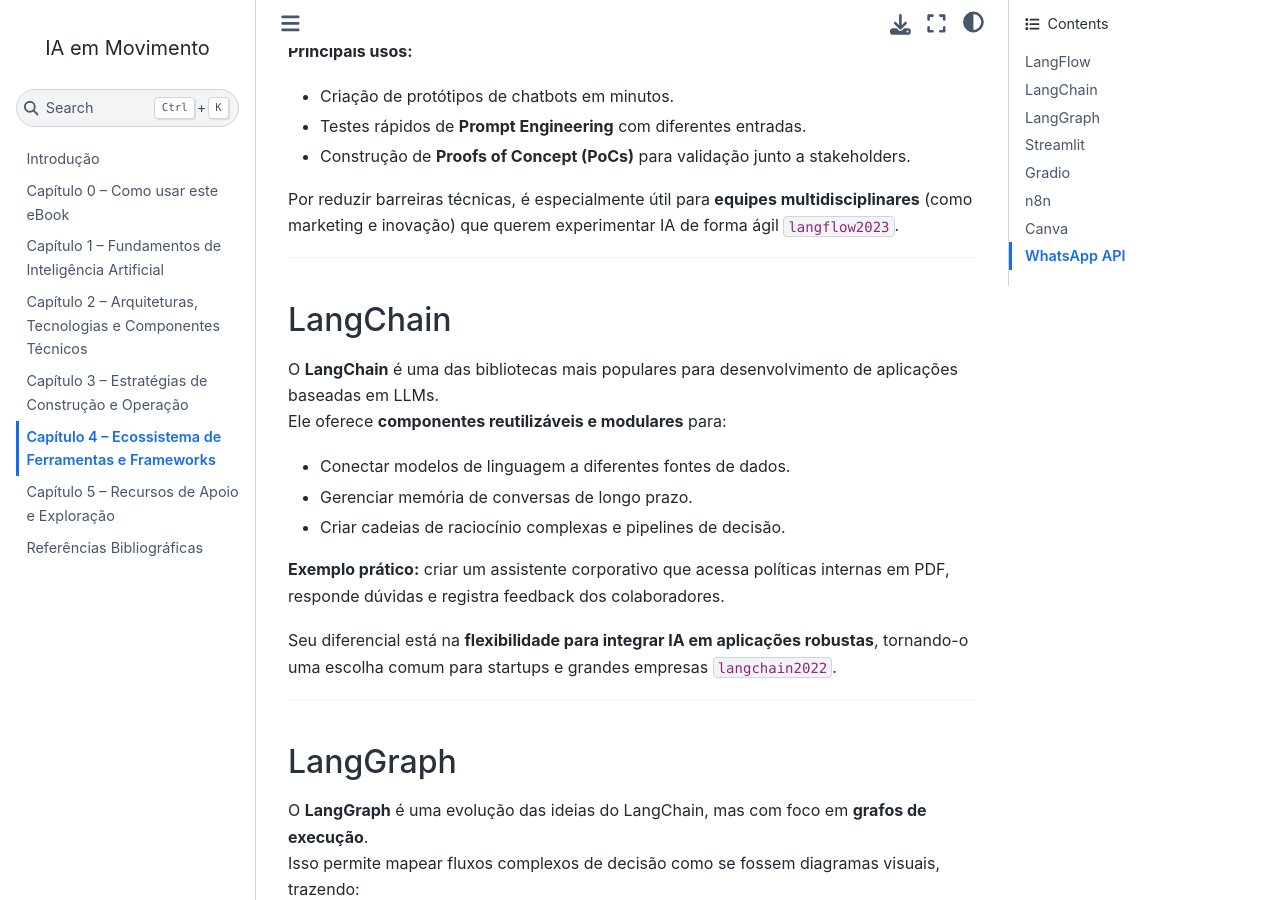
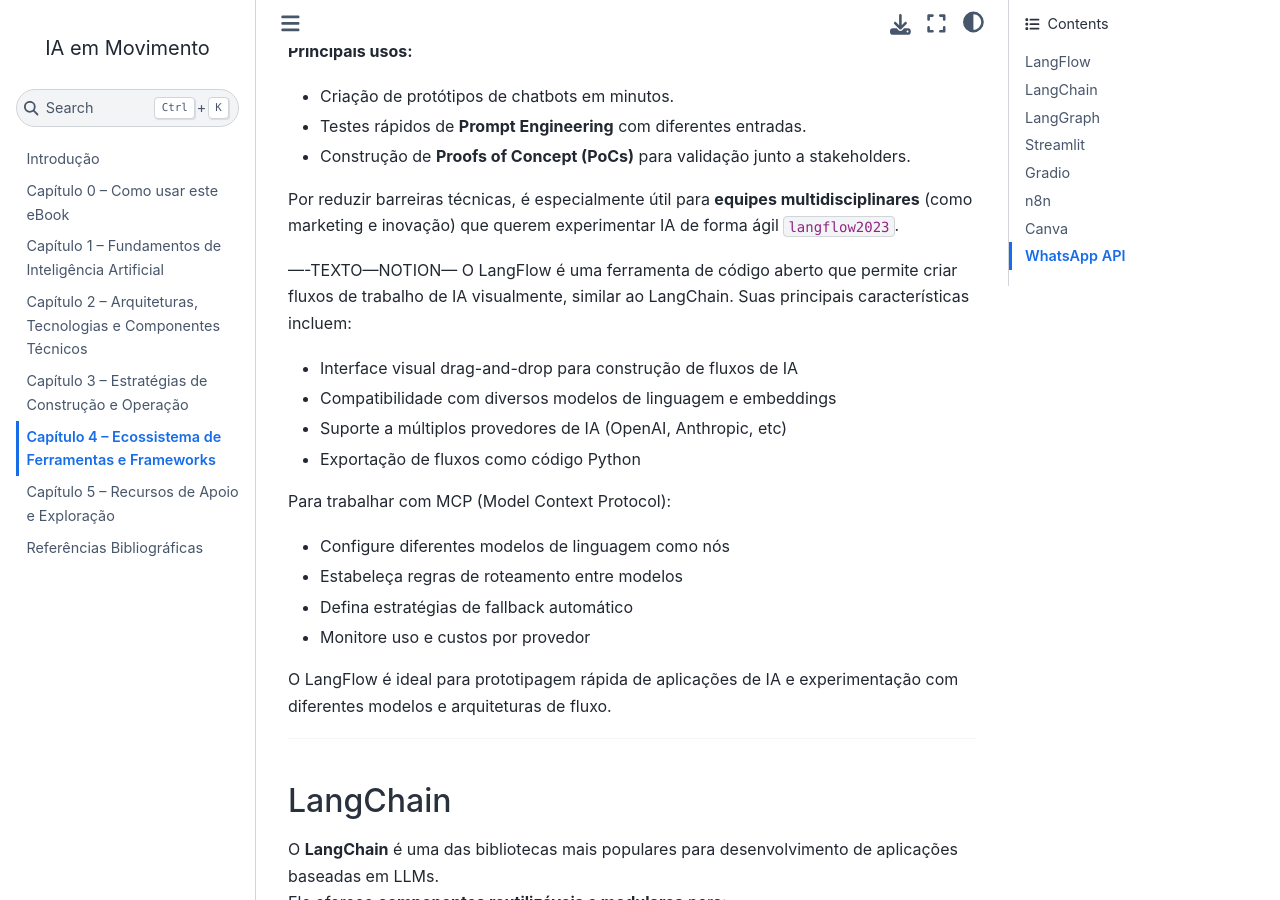
Before and after one commit to unb-lamfo-negocios-ai/LivroIAemMovimento, a Jupyter Book: the page built from capitulos/cap4.md, in a window 1280 px wide and 900 px high, scrolled down 587 px. Built offline with Jupyter Book 1.0.4 settings and Sphinx 7.4.7 and the Sphinx Book theme 1.1.4, drawn with Linux system fonts in a browser that asks for light colours; pages that are not in the unit, such as notebooks, are missing from menus; cross-references to code outside the pages are shown as plain code.

Commit message:
InclusaoTextoLangFlowNotion.md

```diff
--- a/capitulos/cap4.md
+++ b/capitulos/cap4.md
@@ -18,6 +18,23 @@
 - Construção de **Proofs of Concept (PoCs)** para validação junto a stakeholders.
 
 Por reduzir barreiras técnicas, é especialmente útil para **equipes multidisciplinares** (como marketing e inovação) que querem experimentar IA de forma ágil {cite}`langflow2023`.
+
+----TEXTO---NOTION---
+O LangFlow é uma ferramenta de código aberto que permite criar fluxos de trabalho de IA visualmente, similar ao LangChain. Suas principais características incluem:
+
+- Interface visual drag-and-drop para construção de fluxos de IA
+- Compatibilidade com diversos modelos de linguagem e embeddings
+- Suporte a múltiplos provedores de IA (OpenAI, Anthropic, etc)
+- Exportação de fluxos como código Python
+
+Para trabalhar com MCP (Model Context Protocol):
+
+- Configure diferentes modelos de linguagem como nós
+- Estabeleça regras de roteamento entre modelos
+- Defina estratégias de fallback automático
+- Monitore uso e custos por provedor
+
+O LangFlow é ideal para prototipagem rápida de aplicações de IA e experimentação com diferentes modelos e arquiteturas de fluxo.
 
 ---
 
```
